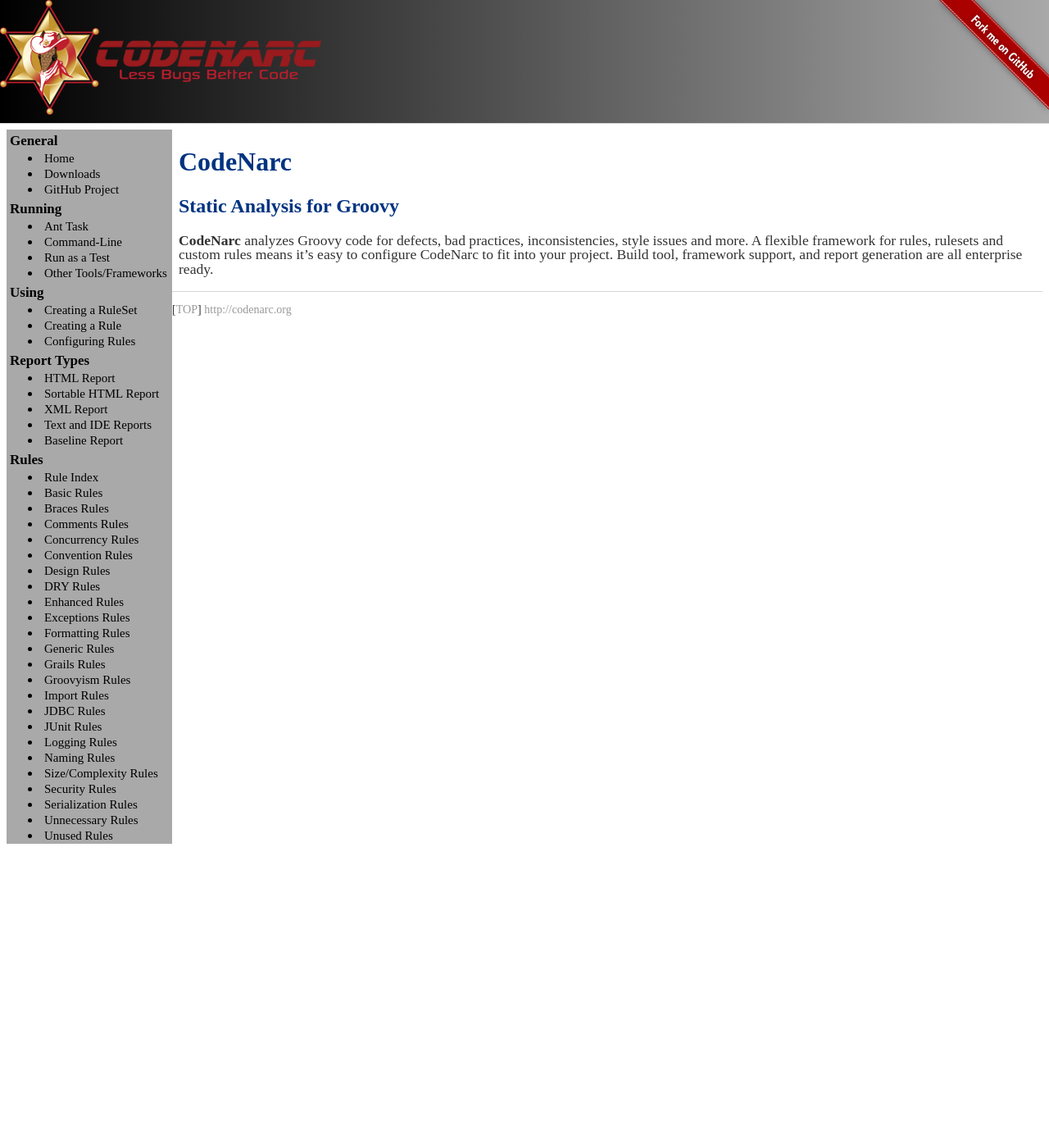
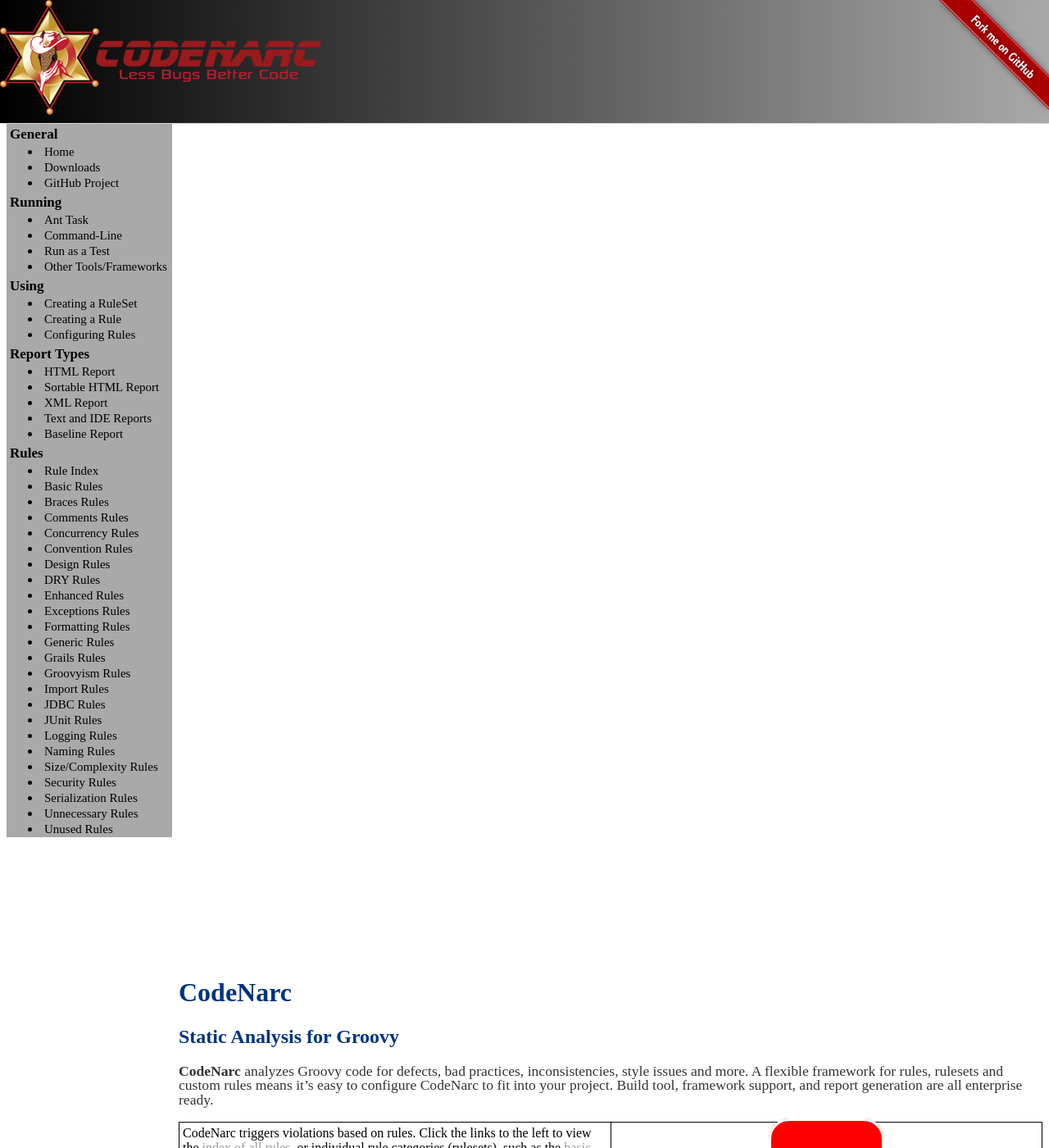
Before and after one commit to CodeNarc/CodeNarc, a Jekyll site: the page built from index.md, in a window 1280 px wide and 1400 px high. Shown: the whole window at 82% size. Built offline with Jekyll 4.4.1, drawn with Linux system fonts in a browser that asks for light colours; some of the changed text lies outside the part shown.

Commit message:
Convert site to markdown

```diff
--- a/css/main.css
+++ b/css/main.css
@@ -7,7 +7,7 @@
   margin-left: 0px;
   left: 0px;
 
-  float: left;
+  /*float: left;*/
   background-color: #A9A9A9; /* Dark Gray */
   padding-top: 0px;
   padding-left: 2px;
@@ -86,6 +86,7 @@ footer {
     font-size: .8em;
 }
 
+/*
 ul.posts {
     margin: 20px auto 40px;
     font-size: 1.1em;
@@ -94,6 +95,7 @@ ul.posts {
 ul.posts li {
     list-style: none;
 }
+*/
 
 table {
     border-collapse: collapse;
@@ -111,6 +113,10 @@ th {
 }
 
 tr:nth-child(even) {background-color: #f2f2f2;}
+
+.section {
+    padding: 4px;
+}
 
 /* Banner ------------------------- */
 
--- a/index.md
+++ b/index.md
@@ -10,3 +10,72 @@ title: CodeNarc
 **CodeNarc** analyzes Groovy code for defects, bad practices, inconsistencies, style issues
 and more. A flexible framework for rules, rulesets and custom rules means it's easy to configure CodeNarc
 to fit into your project. Build tool, framework support, and report generation are all enterprise ready.
+
+<table>
+<tr>
+    <td width="50%">
+         <section name="CodeNarc Rules">
+          CodeNarc triggers violations based on rules. Click the links to the left to view the
+          <a href="codenarc-rule-index.html">index of all rules</a>, or individual rule categories (rulesets), such as
+          the <a href="codenarc-rules-basic.html">basic</a>, or <a href="codenarc-rules-concurrency.html">concurrency</a>
+          rules. Or you can <a href="codenarc-creating-ruleset.html">create your own ruleset</a>;
+          see how easy it is in this <a href="http://www.youtube.com/watch?v=ZPu8FaZZwRw">screencast</a>.
+         </section>
+     </td>
+    <td valign="middle" align="middle" style="margin:auto; vertical-align:middle">
+        <div>
+            <a style="color:white;font-size:20pt;font-weight:bold; margin:auto; border:solid white; border-radius:25px; background-color:red; padding:20pt;"
+               href="http://sourceforge.net/projects/codenarc/files//">Get 1.4</a>
+        </div>
+    </td>
+</tr>
+<tr>
+     <td>
+          <section name="Running CodeNarc">
+                 Run CodeNarc with the <a href="codenarc-ant-task.html">Ant Task</a>,
+                 the <a href="codenarc-command-line.html">command-line runner</a>, or
+                 <a href="codenarc-run-as-a-test.html">as part of your test suite</a>.
+                    Also,  plugins exist for <a href="codenarc-other-tools-frameworks.html">Maven</a>,
+                   <a href="codenarc-other-tools-frameworks.html">Gradle</a>, <a href="codenarc-other-tools-frameworks.html">Grails</a>,
+                   <a href="codenarc-other-tools-frameworks.html">Griffon</a>,
+                   <a href="codenarc-other-tools-frameworks.html">SonarQube</a>
+                   and <a href="codenarc-other-tools-frameworks.html">Jenkins</a>. See our
+                    <a href="codenarc-other-tools-frameworks.html">Integration</a> page for more details.
+               Reports come in HTML, XML, or text format.  Take a look at a
+               <a href="SampleCodeNarcHtmlReport.html">Sample CodeNarc HTML Report</a>,
+               or a <a href="./SampleCodeNarcXmlReport.xml">Sample CodeNarc XML Report</a>.
+          </section>
+     </td>
+     <td>
+     <section name="Requirements">
+          <strong>CodeNarc</strong> requires:
+          <ul>
+              <li>Java 1.6 or later</li>
+              <li><a href="http://groovy-lang.org/">Groovy</a> version 2.3 or later</li>
+              <li><a href="https://www.slf4j.org/">SLF4J</a> API and binding jar(s)</li>
+              <li><a href="https://dx42.github.io/gmetrics/">GMetrics</a> 1.0 or later, if using the Size/Complexity rules</li>
+          </ul>
+     </section>
+     </td>
+</tr>
+<tr>
+     <td>
+          <section name="Get it from Maven2">
+               For projects built using <a href="http://maven.apache.org/">Maven</a>, <strong>CodeNarc</strong> is available
+               from the
+                   <a href="http://repo1.maven.org/maven2/org/codenarc/CodeNarc/">Maven Central Repository</a>
+                    <ul>
+                         <li>groupId = org.codenarc</li>
+                         <li>artifactId = CodeNarc</li>
+                    </ul>
+          </section>
+     </td>
+     <td>
+          <section name="Inspirations">
+             We're inspired by the wonderful <a href="http://pmd.sourceforge.net/">PMD</a>
+            and <a href="http://checkstyle.sourceforge.net/">Checkstyle</a> Java static analysis tools, as well
+            as the extensive Groovy inspections performed by <a href="http://www.jetbrains.com/idea/">IntelliJ IDEA</a>.
+          </section>
+     </td>
+</tr>
+</table>
```
